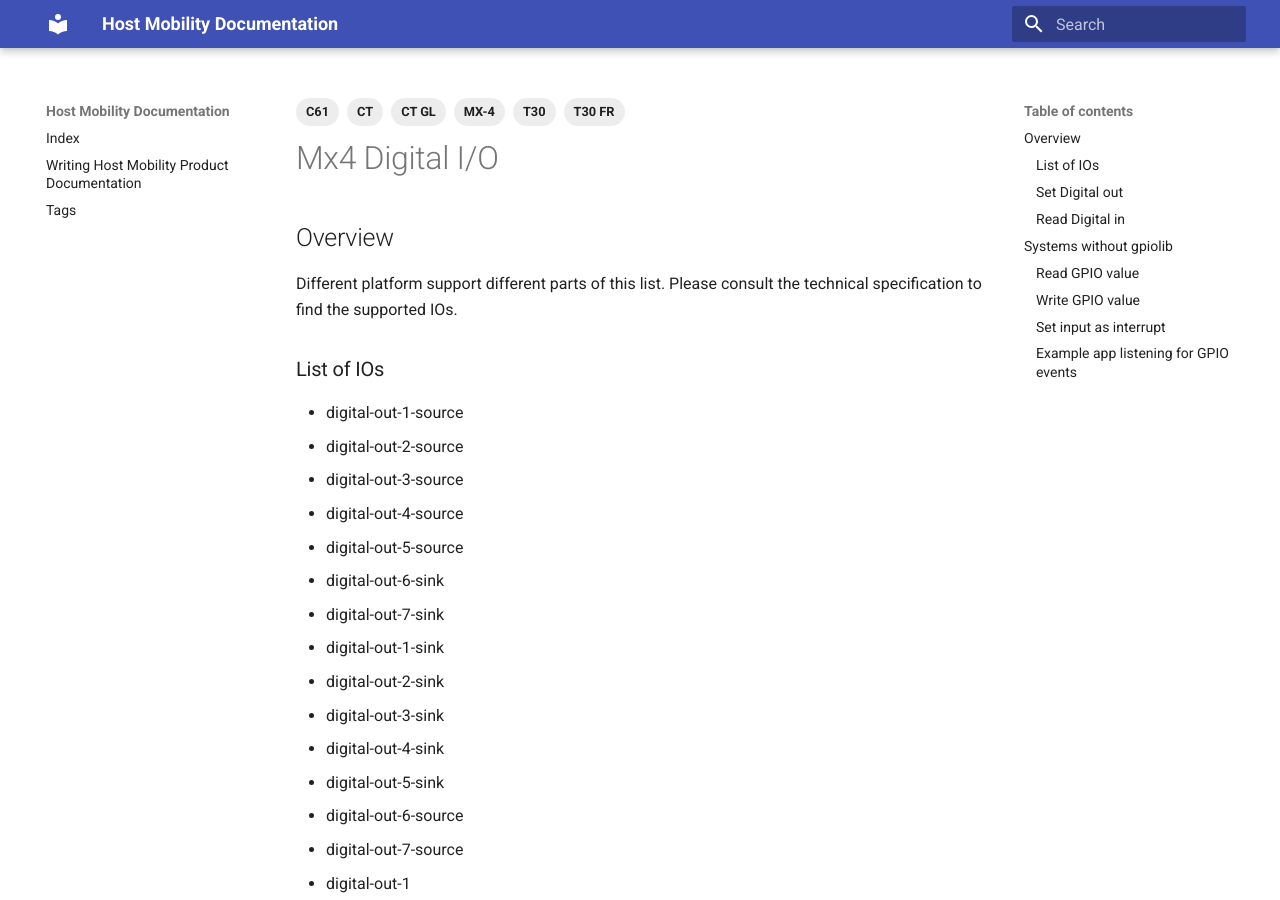
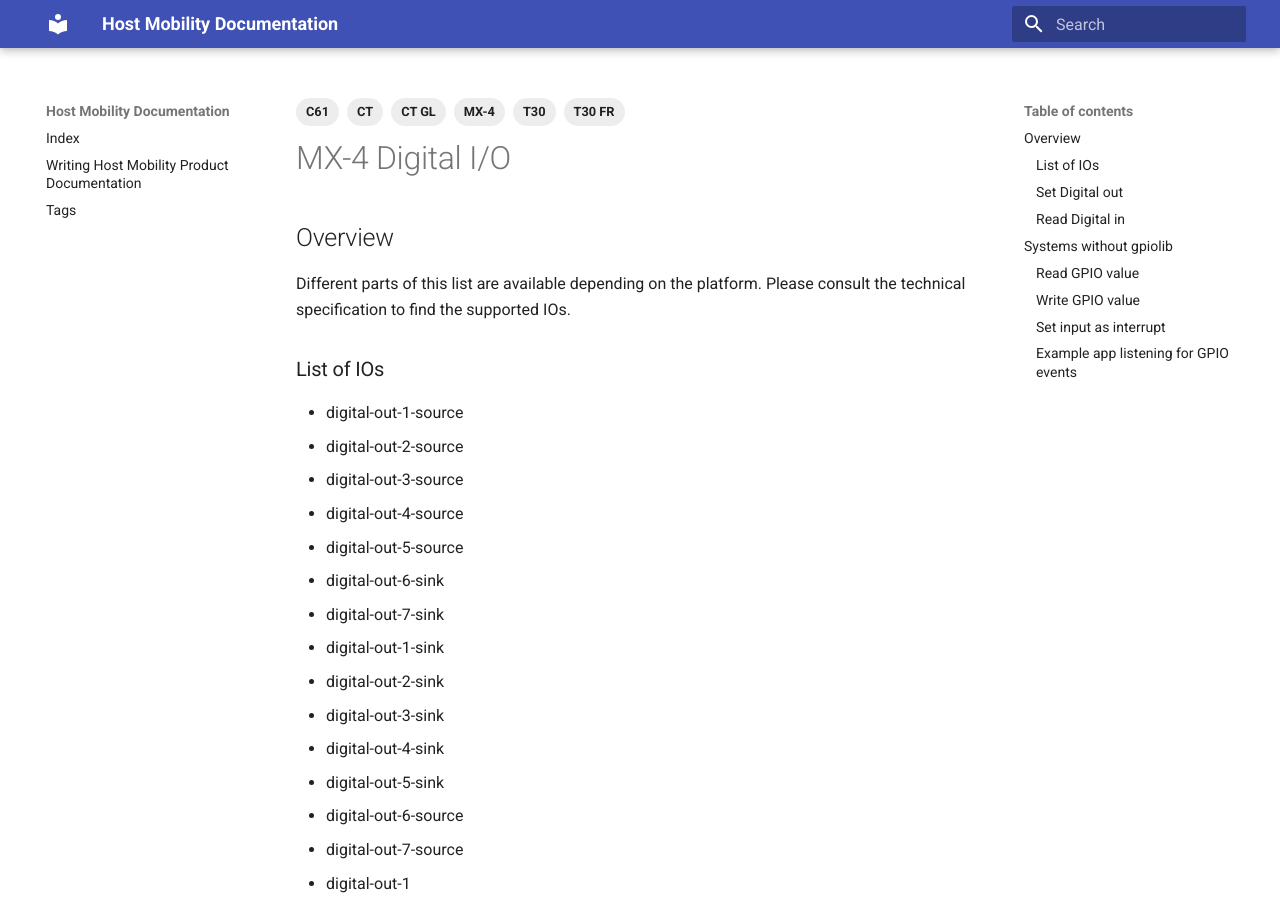
Before and after one commit to hostmobility/documentation, an MkDocs documentation site: the page built from docs/interfaces/mx4/digital_io.md, in a window 1280 px wide and 900 px high. Built offline with MkDocs 1.6.1 and Material for MkDocs 9.7.7, drawn with Linux system fonts in a browser that asks for light colours; some of the changed text lies outside the part shown.

Commit message:
Digital_IO:Start_Signal: Apply suggestions from code review
Co-authored-by: albsod <albin.soderqvist@hostmobility.com>

````diff
--- a/docs/interfaces/mx4/digital_io.md
+++ b/docs/interfaces/mx4/digital_io.md
@@ -1,5 +1,5 @@
 ---
-title:  Mx4 Digital I/O
+title:  MX-4 Digital I/O
 tags:
     - T30
     - T30 FR
@@ -9,7 +9,7 @@
     - C61
 ---
 ## Overview
-Different platform support different parts of this list. Please consult the technical specification to find the supported IOs.
+Different parts of this list are available depending on the platform. Please consult the technical specification to find the supported IOs.
 
 ### List of IOs
 - digital-out-1-source
@@ -122,7 +122,7 @@
 
 It is also possible to set **falling** or **both** to `edge` file.
 
-To listen for events you need to run `poll(2) <http://man7.org/linux/man-pages/man2/poll.2.html>`_ on the value file of that specific input. See `example application <https://github.com/hostmobility/file-poll>`_
+To listen for events you need to run `poll(2) <http://man7.org/linux/man-pages/man2/poll.2.html>` on the value file of that specific input. See `example application <https://github.com/hostmobility/file-poll>`.
 
 #### Example app listening for GPIO events
 ```c
````
Also changed, not shown: docs/interfaces/digital_io.md (+1 -2 lines), docs/interfaces/mx4/start_signal.md (+9 -10 lines), docs/interfaces/mxv/digital_io.md (line endings or trailing spaces).
